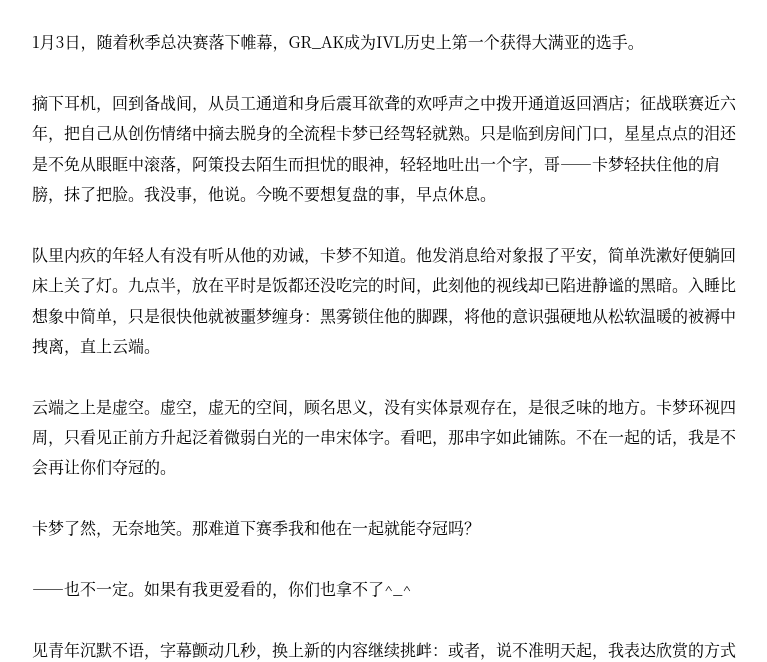
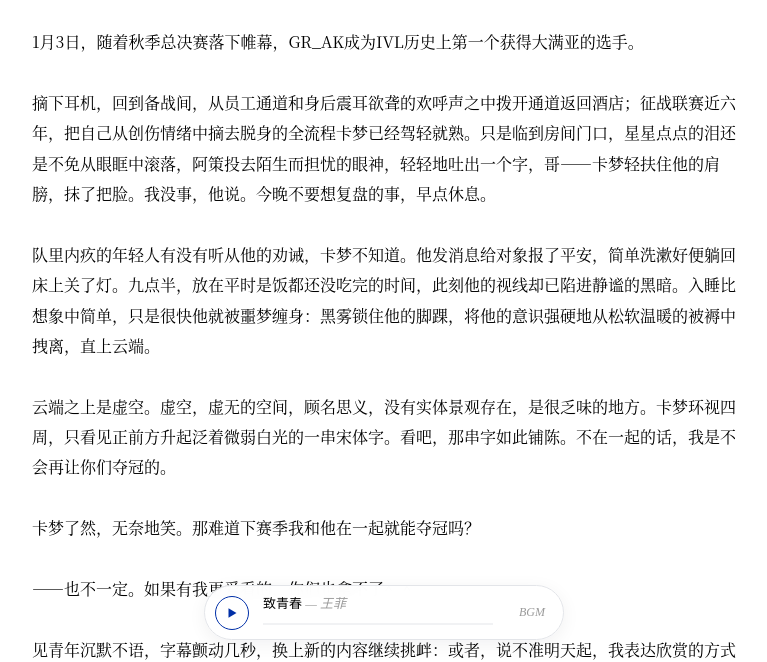
Before and after one commit to akrashland/pojiang, a plain HTML site: page posts/aiweilao-shen-1.html in a window 1280 px wide. Shown: the part 138-800 px from the top of the page, without its empty margins (256-1023 px from the left). Drawn offline with Linux system fonts and the light colour scheme.

Commit message:
《听说艾薇捞真的有神，神还是个串子神》加入 BGM（王菲《致青春》）

```diff
--- a/posts/aiweilao-shen-1.html
+++ b/posts/aiweilao-shen-1.html
@@ -7,10 +7,24 @@
 <link rel="stylesheet" href="../style.css">
 </head>
 
-<body class="post">
+<body class="post has-bgm">
 <main class="page">
 
   <h1 class="post-title">听说艾薇捞真的有神，神还是个串子神</h1>
+
+  <!-- BGM 播放栏：点击播放，循环 -->
+  <div class="bgm" id="bgm">
+    <button class="bgm-btn" type="button" aria-label="播放背景音乐">
+      <svg class="i-play" viewBox="0 0 12 12" aria-hidden="true"><path d="M2.5 1.2v9.6L10.5 6z"/></svg>
+      <svg class="i-pause" viewBox="0 0 12 12" aria-hidden="true"><path d="M2.5 1.5h2.4v9H2.5zM7.1 1.5h2.4v9H7.1z"/></svg>
+    </button>
+    <div class="bgm-info">
+      <span class="bgm-title"><span class="zh">致青春</span> <i>— 王菲</i></span>
+      <span class="bgm-bar"><span class="bgm-fill"></span></span>
+    </div>
+    <span class="bgm-time">BGM</span>
+    <audio src="../audio/zhi-qing-chun.mp3" preload="none" loop></audio>
+  </div>
 
   <!-- ↓↓↓ 正文。每一个自然段包一对 <p> ... </p>，加粗用 <strong> ↓↓↓ -->
   <div class="post-body">
@@ -63,5 +77,25 @@
   <p class="back"><a href="../works.html">← 返回目录</a></p>
 
 </main>
+<script>
+(function(){
+  var box=document.getElementById('bgm');
+  var a=box.querySelector('audio'), btn=box.querySelector('.bgm-btn'),
+      bar=box.querySelector('.bgm-bar'), fill=box.querySelector('.bgm-fill'),
+      t=box.querySelector('.bgm-time');
+  function fmt(s){ s=Math.floor(s||0); return Math.floor(s/60)+':'+('0'+s%60).slice(-2); }
+  btn.addEventListener('click',function(){ a.paused ? a.play() : a.pause(); });
+  a.addEventListener('play', function(){ box.classList.add('playing');    btn.setAttribute('aria-label','暂停背景音乐'); });
+  a.addEventListener('pause',function(){ box.classList.remove('playing'); btn.setAttribute('aria-label','播放背景音乐'); });
+  a.addEventListener('timeupdate',function(){
+    if(a.duration){ fill.style.width=(a.currentTime/a.duration*100)+'%'; t.textContent=fmt(a.currentTime); }
+  });
+  bar.addEventListener('click',function(e){
+    var r=bar.getBoundingClientRect(), p=(e.clientX-r.left)/r.width;
+    function go(){ a.currentTime=Math.max(0,Math.min(1,p))*a.duration; }
+    if(a.duration) go(); else { a.addEventListener('loadedmetadata',go,{once:true}); a.play(); }
+  });
+})();
+</script>
 </body>
 </html>
```
Also changed, not shown: 1 other file.
